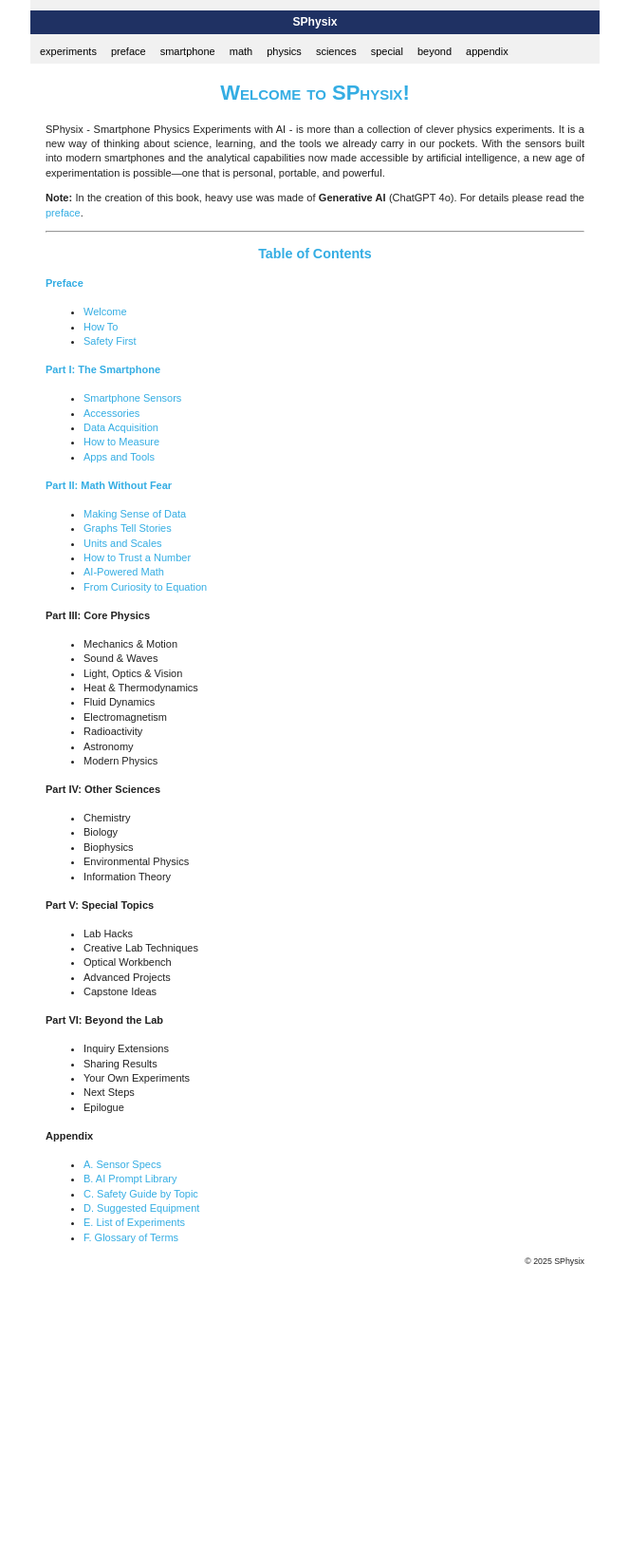
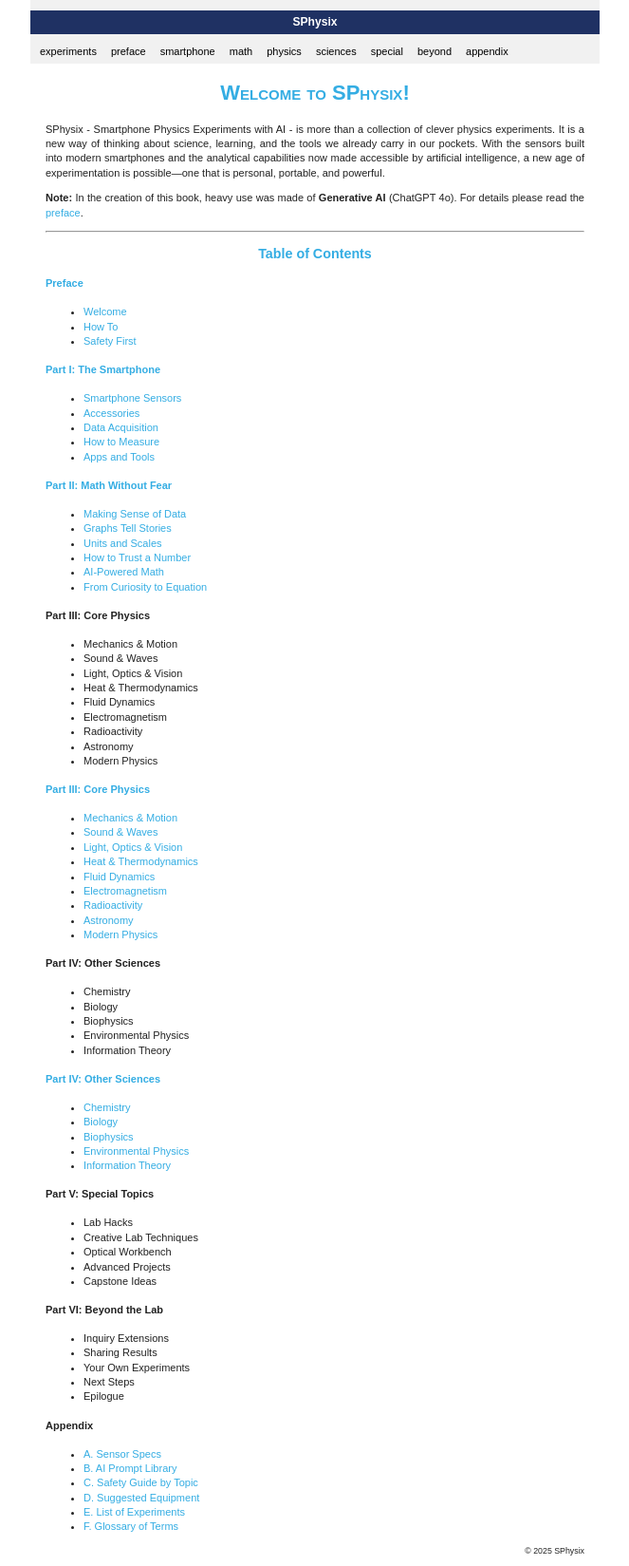
Before and after one commit to rplano/sphysix, a Jekyll site: the page built from index.md, in a window 1280 px wide. Shown: the whole page at 95% size, without its empty margins (308-971 px from the left). Built offline with Jekyll 4.4.1, drawn with Linux system fonts in a browser that asks for light colours; before the commit the page ends 1344 px from its top, so only the background shows below that.

Commit message:
Update index.md

```diff
--- a/index.md
+++ b/index.md
@@ -43,12 +43,30 @@
 - Astronomy
 - Modern Physics
 
+#### [Part III: Core Physics](chapters/3_0_Physics.html)
+- [Mechanics & Motion](chapters/3_1_Mechanics.html)
+- [Sound & Waves](chapters/3_2_Sound.html)
+- [Light, Optics & Vision](chapters/3_3_Optics.html)
+- [Heat & Thermodynamics](chapters/3_4_Heat.html)
+- [Fluid Dynamics](chapters/3_5_Fluids.html)
+- [Electromagnetism](chapters/3_6_Electromag.html)
+- [Radioactivity](chapters/3_7_Radioactivity.html)
+- [Astronomy](chapters/3_8_Astronomy.html)
+- [Modern Physics](chapters/3_9_Modern.html)
+
 #### Part IV: Other Sciences
 - Chemistry
 - Biology
 - Biophysics
 - Environmental Physics
 - Information Theory
+
+#### [Part IV: Other Sciences](chapters/4_0_OtherScience.html)
+- [Chemistry](chapters/4_1_Chemistry.html)
+- [Biology](chapters/4_2_Biology.html)
+- [Biophysics](chapters/4_3_Biophysics.html)
+- [Environmental Physics](chapters/4_4_Environmental.html)
+- [Information Theory](chapters/4_5_InfoTheory.html)
 
 #### Part V: Special Topics
 - Lab Hacks
```
